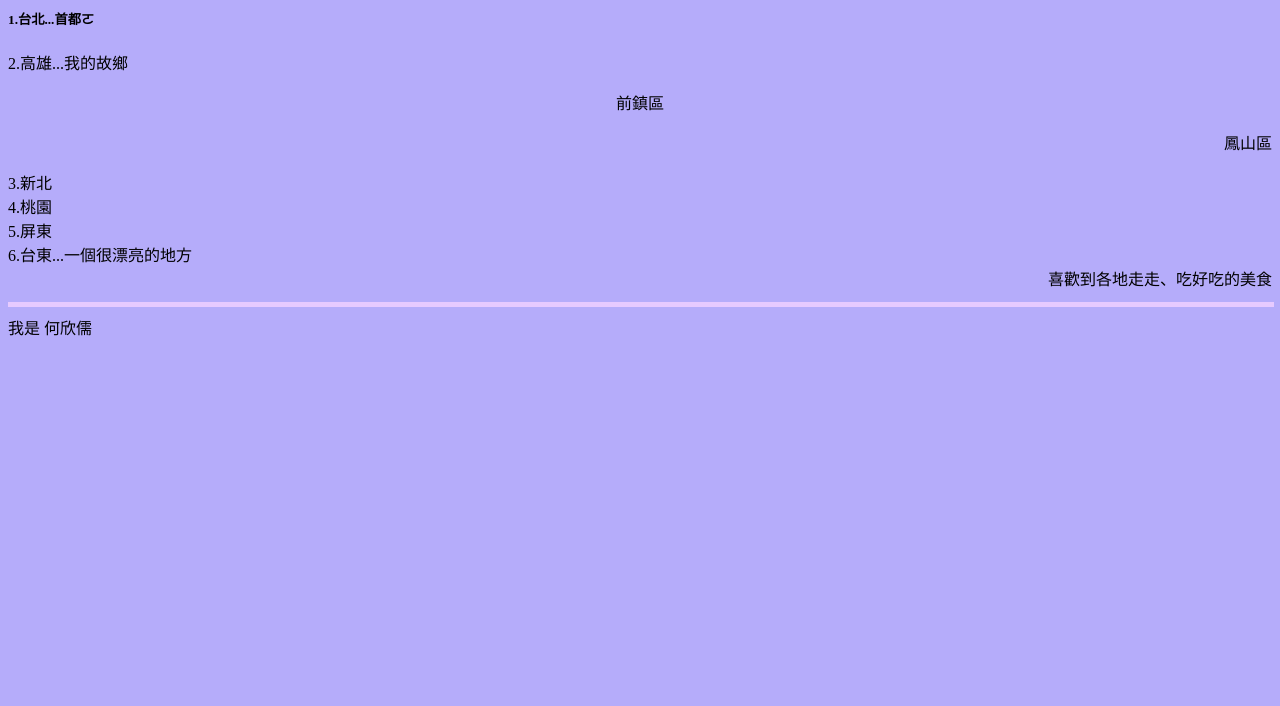
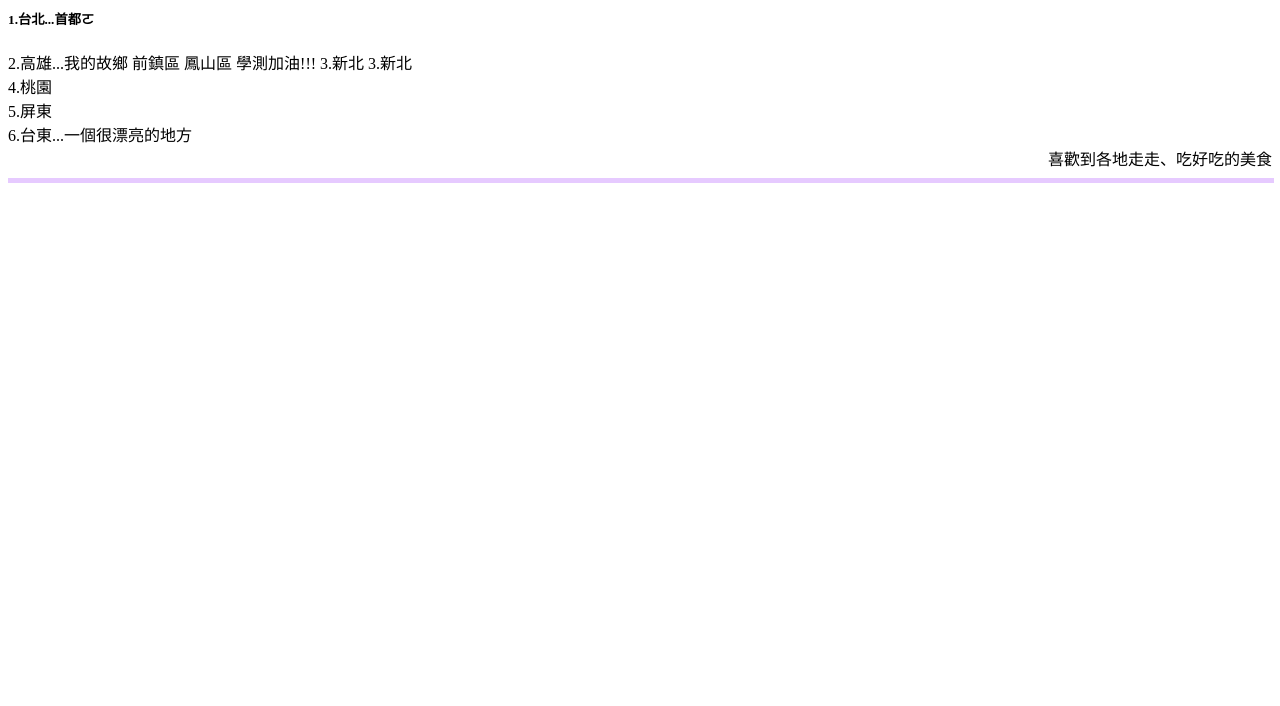
Before and after one commit to sinruhe/test1, a plain HTML site: page 111/dist/index.html in a window 1280 px wide. Shown: the part 94-800 px from the top of the page. Drawn offline with Linux system fonts and the light colour scheme.

Commit message:
Update index.html

```diff
--- a/111/dist/index.html
+++ b/111/dist/index.html
@@ -1,13 +1,3 @@
-<!DOCTYPE html>
-<html lang="en" >
-<head>
-  <meta charset="UTF-8">
-  <title>CodePen - 111深廣課程</title>
-  <link rel="stylesheet" href="./style.css">
-
-</head>
-<body>
-<!-- partial:index.partial.html -->
 <HTML>
 
 <HEAD>
@@ -24,20 +14,19 @@
   <hr size="5" align="center" noshade width="100%" color="#F1E1FF">
   <H1 color="#F1E1FF">我的旅行網站</H1>
   <H5>1.台北...首都ㄛ</H5>
-  <p>2.高雄...我的故鄉</p>
-  <p align="center">前鎮區</p>
-  <p align="right">鳳山區</p>
+<p1>2.高雄...我的故鄉</p1>
+<p2 align="center">前鎮區</p2>
+  <p3 align="right">鳳山區</p3>
+<p4>學測加油!!!</p4>
+
+<p5>3.新北</p5>
   <span>3.新北</span>
   <div>4.桃園</div>
   <div>5.屏東</div>
   <div>6.台東...一個很漂亮的地方</div>
 
+
   <marquee behavior=alternate color="#F1E1FF">喜歡到各地走走、吃好吃的美食</marquee>
   <hr size="5" align="center" noshade width="100%" color="#E6CAFF" >
   </body>
  </html>
-<!-- partial -->
-  <script  src="./script.js"></script>
-
-</body>
-</html>
```
